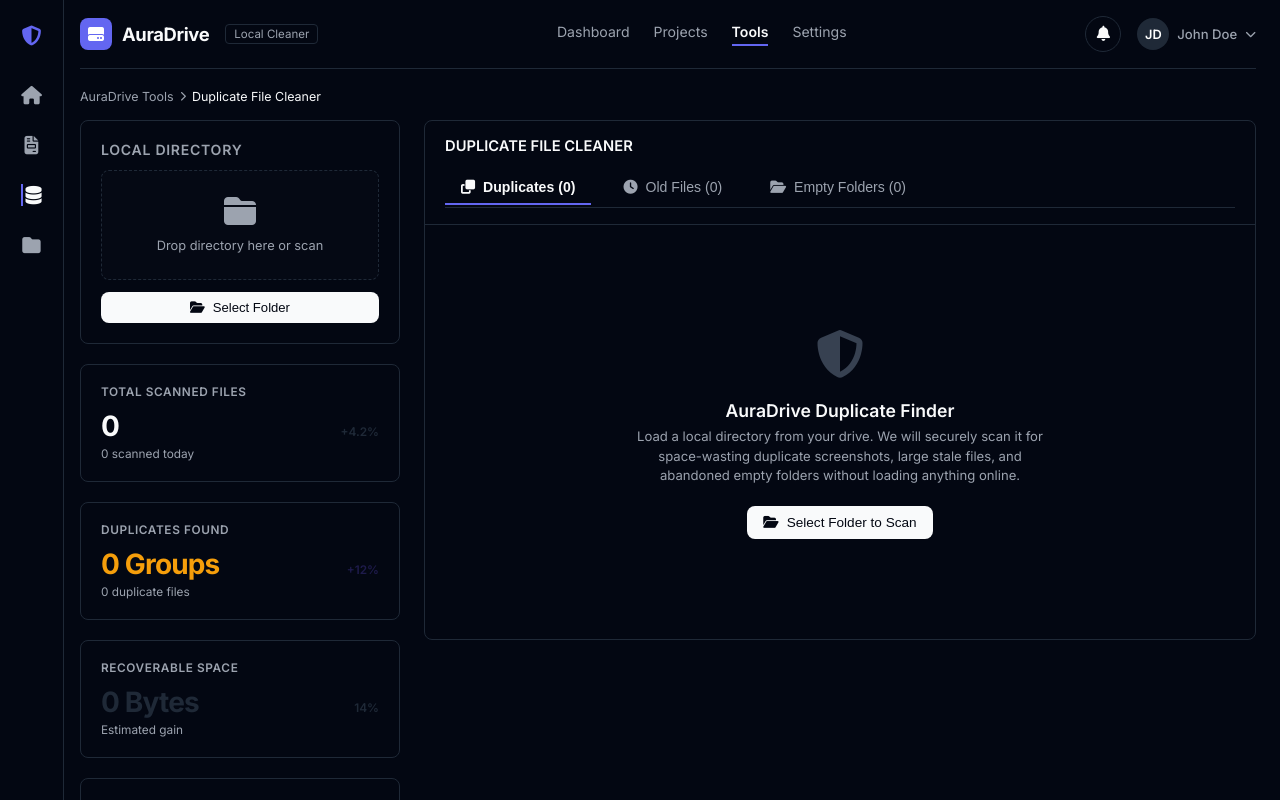
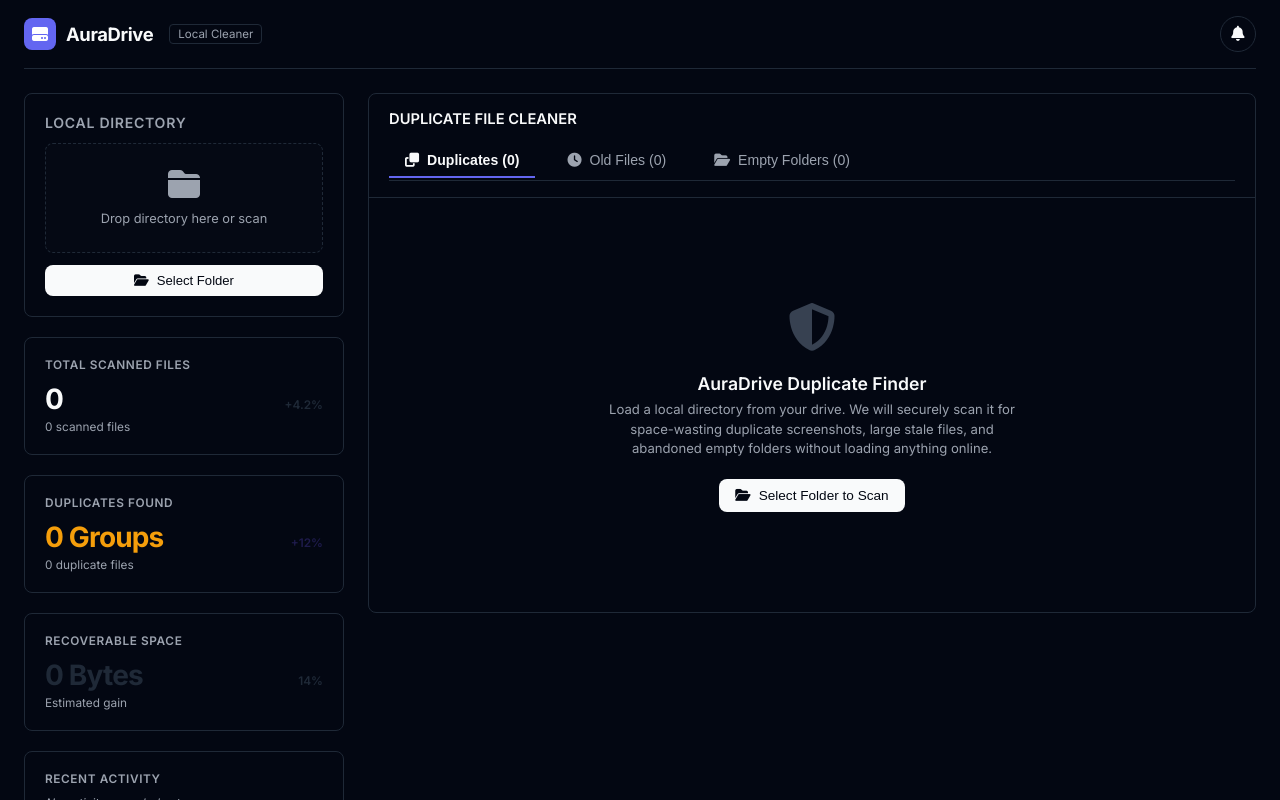
Before and after one commit to PabloAballe/aura-drive, a React (Vite) app: page / in a window 1280 px wide. Shown: the top 800 px of the page. Built offline with nearby package versions, Linux system fonts and the light colour scheme.

Commit message:
Remove all non-functional mockup sidebar rails, profile menus, and breadcrumbs from UI

```diff
--- a/src/App.tsx
+++ b/src/App.tsx
@@ -47,7 +47,6 @@
   // Local Notifications State
   const [notifications, setNotifications] = useState<NotificationLog[]>([]);
   const [showNotificationDropdown, setShowNotificationDropdown] = useState(false);
-  const [unreadNotificationsCount, setUnreadNotificationsCount] = useState(0);
   const [toasts, setToasts] = useState<Array<{ id: string; message: string; type: string }>>([]);
 
   // Sync undo logs
@@ -67,11 +66,6 @@
       setStaleFiles(stale);
     }
   }, [files, staleDays, staleFilterType, staleSortType]);
-
-  // Sync unread notifications count
-  useEffect(() => {
-    setUnreadNotificationsCount(notifications.length);
-  }, [notifications]);
 
   /**
    * Pushes a local activity log / notification
@@ -140,7 +134,6 @@
 
       // Detect empty directories
       const emptyDirs = await localFS.scanEmptyDirectories();
-      // Add custom state field to track empty directories selection
       const mappedEmptyDirs = emptyDirs.map(d => ({ ...d, shouldProcess: true })) as any[];
 
       setFiles(scanned);
@@ -156,7 +149,7 @@
       setStaleFiles(stale);
       setIsScanning(false);
 
-      addNotification("Scan Completed", `Successfully scanned ${scanned.length} files and ${emptyDirs.length} empty directories.`, 'success');
+      addNotification("Scan Completed", `Scanned ${scanned.length} files and ${emptyDirs.length} empty directories.`, 'success');
     } catch (err: any) {
       console.error("Scan failed:", err);
       setIsScanning(false);
@@ -200,12 +193,12 @@
           if (handle && handle.kind === 'directory') {
             await scanAndLoadFolder(handle as FileSystemDirectoryHandle);
           } else {
-            addNotification("Drop Ignored", "Dropped item is a file. Please drop a directory folder.", 'warning');
+            addNotification("Drop Ignored", "Please drop a directory folder.", 'warning');
             alert("Please drop a FOLDER, not a file.");
           }
         } catch (err) {
           console.error("Drop failed:", err);
-          addNotification("Drop Error", "Could not load folder from drop.", 'error');
+          addNotification("Drop Error", "Could not load folder.", 'error');
         }
       }
     }
@@ -416,7 +409,7 @@
 
   const handleToggleSelectAllStale = (e: React.ChangeEvent<HTMLInputElement>) => {
     const isChecked = e.target.checked;
-    setStaleFiles(prev => prev.map(f => ({ ...f, shouldProcess: isChecked })));
+    setStaleFiles(prev => ({ ...prev, shouldProcess: isChecked } as any));
   };
 
   const handleToggleSelectAllFolders = (e: React.ChangeEvent<HTMLInputElement>) => {
@@ -439,7 +432,7 @@
     setLoadedFolderName('');
     setIsFolderLoaded(false);
     setShowUndoBanner(false);
-    addNotification("Session Closed", "Loaded folder closed and cache cleared.", 'info');
+    addNotification("Session Closed", "Scanned files cache cleared.", 'info');
   };
 
   const handleSaveSettings = (strategy: string) => {
@@ -472,33 +465,12 @@
 
   return (
     <div style={{ display: 'flex', minHeight: '100vh', backgroundColor: 'var(--background)' }}>
-      {/* SHADCN SLEEK VERTICAL NAVIGATION RAIL (FAR LEFT) */}
-      <nav style={{ width: '64px', borderRight: '1px solid var(--border)', display: 'flex', flexDirection: 'column', alignItems: 'center', padding: '24px 0', gap: '28px', backgroundColor: 'var(--background)', zIndex: 10 }}>
-        <div style={{ color: 'var(--primary)', fontSize: '1.25rem', marginBottom: '8px' }} title="AuraDrive System">
-          <i className="fa-solid fa-shield-halved"></i>
-        </div>
-        <div style={{ color: 'var(--muted-foreground)', fontSize: '1.15rem', cursor: 'pointer', transition: 'color var(--transition-fast)' }} title="Dashboard">
-          <i className="fa-solid fa-house"></i>
-        </div>
-        <div style={{ color: 'var(--muted-foreground)', fontSize: '1.15rem', cursor: 'pointer' }} title="Projects">
-          <i className="fa-solid fa-file-invoice"></i>
-        </div>
-        <div style={{ color: 'var(--foreground)', fontSize: '1.15rem', cursor: 'pointer', borderLeft: '2px solid var(--primary)', paddingLeft: '2px' }} title="Duplicate File Cleaner (Active Tool)">
-          <i className="fa-solid fa-database"></i>
-        </div>
-        <div style={{ color: 'var(--muted-foreground)', fontSize: '1.15rem', cursor: 'pointer' }} title="Scanners">
-          <i className="fa-solid fa-folder"></i>
-        </div>
-        <div style={{ color: 'var(--muted-foreground)', fontSize: '1.15rem', cursor: 'pointer', marginTop: 'auto' }} title="System Settings">
-          <i className="fa-solid fa-gear"></i>
-        </div>
-      </nav>
 
       {/* MAIN CONTAINER */}
-      <div id="app-container" style={{ flex: 1, paddingLeft: '16px' }}>
+      <div id="app-container" style={{ flex: 1, padding: '0 24px' }}>
 
-        {/* SHADCN HEADER */}
-        <header className="glass" style={{ margin: '0 0 20px 0', padding: '16px 0', width: '100%', display: 'flex', justifyContent: 'space-between', alignItems: 'center', borderBottom: '1px solid var(--border)', borderTop: 'none', borderLeft: 'none', borderRight: 'none', borderRadius: 0 }}>
+        {/* SHADCN HEADER - CLEAN & FUNCTIONAL */}
+        <header className="glass" style={{ margin: '0 0 24px 0', padding: '16px 0', width: '100%', display: 'flex', justifyContent: 'space-between', alignItems: 'center', borderBottom: '1px solid var(--border)', borderTop: 'none', borderLeft: 'none', borderRight: 'none', borderRadius: 0 }}>
           <div className="logo-container">
             <div className="logo-icon">
               <i className="fa-solid fa-hard-drive"></i>
@@ -507,31 +479,23 @@
             <span style={{ fontSize: '0.72rem', color: 'var(--muted-foreground)', border: '1px solid var(--border)', padding: '2px 8px', borderRadius: '4px', marginLeft: '6px' }}>Local Cleaner</span>
           </div>
 
-          {/* Central Mock Menu Links */}
-          <div style={{ display: 'flex', gap: '24px', fontSize: '0.88rem' }}>
-            <span style={{ color: 'var(--muted-foreground)', cursor: 'pointer' }}>Dashboard</span>
-            <span style={{ color: 'var(--muted-foreground)', cursor: 'pointer' }}>Projects</span>
-            <span style={{ color: 'var(--foreground)', fontWeight: 600, borderBottom: '2px solid var(--primary)', paddingBottom: '4px' }}>Tools</span>
-            <span style={{ color: 'var(--muted-foreground)', cursor: 'pointer' }}>Settings</span>
-          </div>
-
           <div style={{ display: 'flex', alignItems: 'center', gap: '16px', position: 'relative' }}>
             {/* Notification Bell Dropdown Button */}
             <button
               className="action-btn secondary-btn"
               onClick={() => setShowNotificationDropdown(!showNotificationDropdown)}
-              style={{ padding: '8px', borderRadius: '50%', width: '36px', height: '36px', border: '1px solid var(--border)', position: 'relative', display: 'flex', alignItems: 'center', justifyContents: 'center' }}
+              style={{ padding: '8px', borderRadius: '50%', width: '36px', height: '36px', border: '1px solid var(--border)', position: 'relative', display: 'flex', alignItems: 'center', justifyContent: 'center' }}
               title="Recent Activity Logs"
             >
               <i className="fa-solid fa-bell" style={{ fontSize: '0.95rem' }}></i>
-              {unreadNotificationsCount > 0 && (
+              {notifications.length > 0 && (
                 <span style={{ position: 'absolute', top: '2px', right: '2px', width: '8px', height: '8px', borderRadius: '50%', backgroundColor: 'var(--danger)' }}></span>
               )}
             </button>
 
             {/* Notification Dropdown Menu */}
             {showNotificationDropdown && (
-              <div className="glass" style={{ position: 'absolute', top: '44px', right: '110px', width: '280px', maxHeight: '350px', overflowY: 'auto', zIndex: 999, padding: '12px', border: '1px solid var(--border)', boxShadow: '0 10px 15px -3px rgba(0,0,0,0.5)', display: 'flex', flexDirection: 'column', gap: '8px' }}>
+              <div className="glass" style={{ position: 'absolute', top: '44px', right: '0px', width: '280px', maxHeight: '350px', overflowY: 'auto', zIndex: 999, padding: '12px', border: '1px solid var(--border)', boxShadow: '0 10px 15px -3px rgba(0,0,0,0.5)', display: 'flex', flexDirection: 'column', gap: '8px' }}>
                 <div style={{ display: 'flex', justifyContent: 'space-between', alignItems: 'center', marginBottom: '4px', borderBottom: '1px solid var(--border)', paddingBottom: '8px' }}>
                   <span style={{ fontWeight: 600, fontSize: '0.85rem' }}>Activity Logs ({notifications.length})</span>
                   <button onClick={() => setNotifications([])} style={{ background: 'transparent', border: 'none', color: 'var(--primary)', cursor: 'pointer', fontSize: '0.75rem' }}>Clear All</button>
@@ -551,15 +515,6 @@
                 )}
               </div>
             )}
-
-            {/* Profile avatar (John Doe) */}
-            <div style={{ display: 'flex', alignItems: 'center', gap: '8px', cursor: 'pointer' }}>
-              <div style={{ width: '32px', height: '32px', borderRadius: '50%', backgroundColor: 'var(--secondary)', color: '#fff', fontWeight: 600, display: 'flex', alignItems: 'center', justifyContent: 'center', fontSize: '0.8rem' }}>
-                JD
-              </div>
-              <span style={{ fontSize: '0.82rem', fontWeight: 500, color: 'var(--muted-foreground)' }}>John Doe</span>
-              <i className="fa-solid fa-chevron-down" style={{ fontSize: '0.68rem', color: 'var(--muted-foreground)' }}></i>
-            </div>
           </div>
         </header>
 
@@ -612,11 +567,6 @@
             </div>
           )}
 
-          {/* Breadcrumbs */}
-          <div style={{ fontSize: '0.78rem', color: 'var(--muted-foreground)', marginBottom: '16px', display: 'flex', alignItems: 'center', gap: '6px' }}>
-            <span>AuraDrive Tools</span> <i className="fa-solid fa-chevron-right" style={{ fontSize: '0.62rem' }}></i> <span style={{ color: 'var(--foreground)' }}>Duplicate File Cleaner</span>
-          </div>
-
           <div className="organizer-layout">
 
             {/* LEFT COLUMN: STATS PANELS */}
@@ -657,7 +607,7 @@
                   <span style={{ fontSize: '0.74rem', color: 'var(--secondary)', fontWeight: 600 }}>+4.2%</span>
                 </div>
                 <span style={{ fontSize: '0.74rem', color: 'var(--muted-foreground)' }}>
-                  {isFolderLoaded ? `${countAll.toLocaleString()} scanned today` : '0 scanned today'}
+                  {isFolderLoaded ? `${countAll.toLocaleString()} scanned files` : '0 scanned files'}
                 </span>
               </div>
 
```
